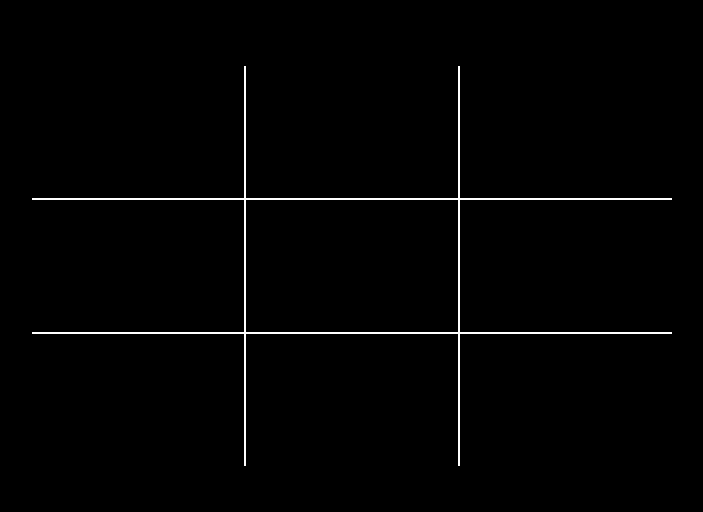
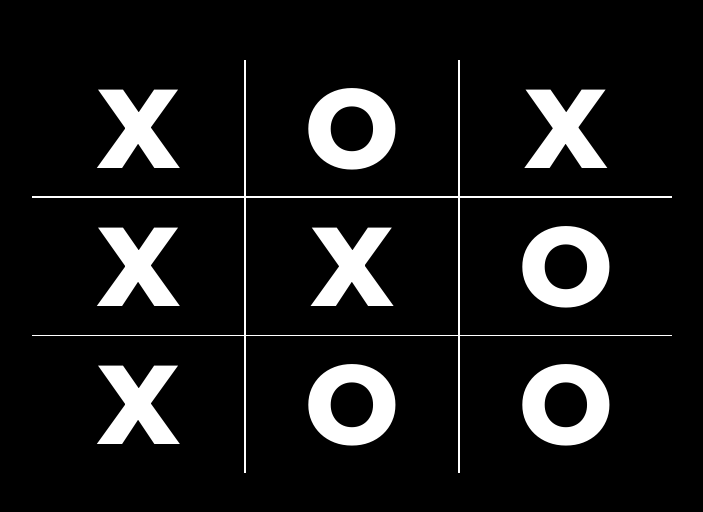
Before and after one commit to arturobassoli/TicTacToe, a plain HTML site: page index.html in a window 1280 px wide. Shown: the part 142-654 px from the top of the page, without its empty margins (288-991 px from the left). Drawn offline with Linux system fonts and the light colour scheme.

Commit message:
feay: griglia

```diff
--- a/index.html
+++ b/index.html
@@ -1,25 +1,32 @@
 <!DOCTYPE html>
 <html lang="en">
   <head>
-  <meta charset="UTF-8">
-  <meta http-equiv="X-UA-Compatible" content="IE=edge">
-  <meta name="viewport" content="width=device-width, initial-scale=1.0">
+    <meta charset="UTF-8" />
+    <meta http-equiv="X-UA-Compatible" content="IE=edge" />
+    <meta name="viewport" content="width=device-width, initial-scale=1.0" />
+    <!-- Font -->
+    <link rel="preconnect" href="https://fonts.googleapis.com" />
+    <link rel="preconnect" href="https://fonts.gstatic.com" crossorigin />
+    <link
+      href="https://fonts.googleapis.com/css2?family=Montserrat:wght@800&display=swap"
+      rel="stylesheet"
+    />
     <!-- Css -->
-  <link rel="stylesheet" href="style.css">
+    <link rel="stylesheet" href="style.css" />
     <title>Tic Tac Toe</title>
   </head>
   <body>
     <div class="turno"></div>
     <div class="campo">
-    <div class="casella"></div>
-    <div class="casella"></div>
-    <div class="casella"></div>
-    <div class="casella"></div>
-    <div class="casella"></div>
-    <div class="casella"></div>
-    <div class="casella"></div>
-    <div class="casella"></div>
-    <div class="casella"></div>
+      <div class="casella">X</div>
+      <div class="casella">O</div>
+      <div class="casella">X</div>
+      <div class="casella">X</div>
+      <div class="casella">X</div>
+      <div class="casella">O</div>
+      <div class="casella">X</div>
+      <div class="casella">O</div>
+      <div class="casella">O</div>
     </div>
     <div class="modale-fine-partita">
       <div class="vincitore"></div>
--- a/style.css
+++ b/style.css
@@ -4,6 +4,8 @@ body {
   display: flex;
   justify-content: center;
   align-items: center;
+  font-family: 'Montserrat', sans-serif;
+  font-size: 7rem;
 }
 
 .campo {
@@ -22,6 +24,10 @@ body {
   width: 100%;
   height: 100%;
   border: 1px solid rgb(255, 255, 255);
+  color: #fff;
+  display: flex;
+  justify-content: center;
+  align-items: center;
 }
 
 .casella:nth-child(1),
```
Lines whose indentation alone changed are shown as unchanged.
